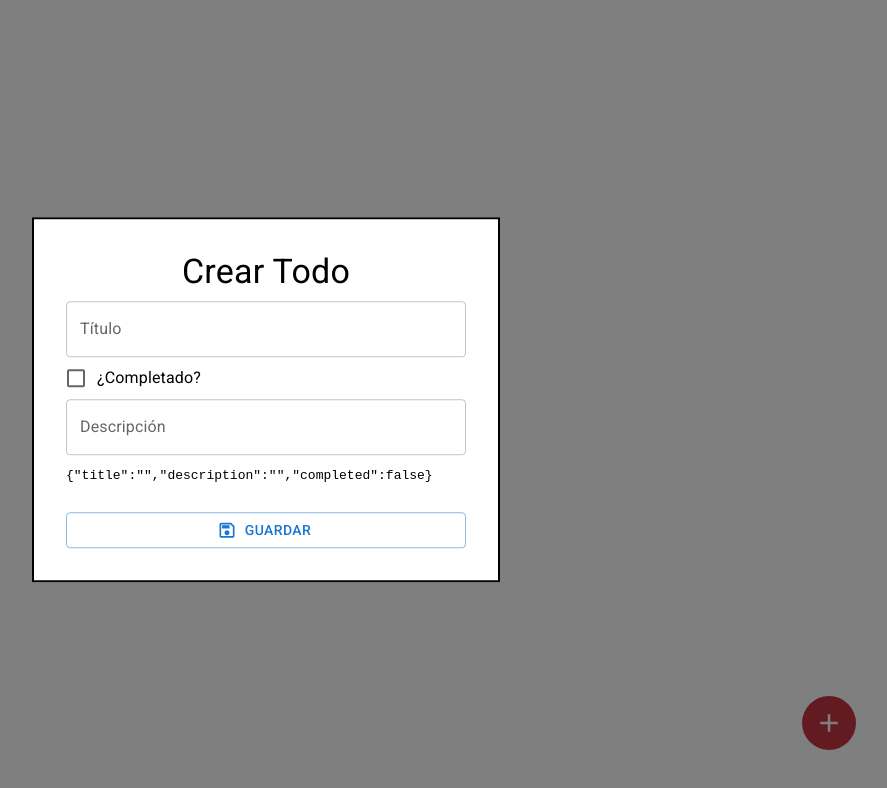
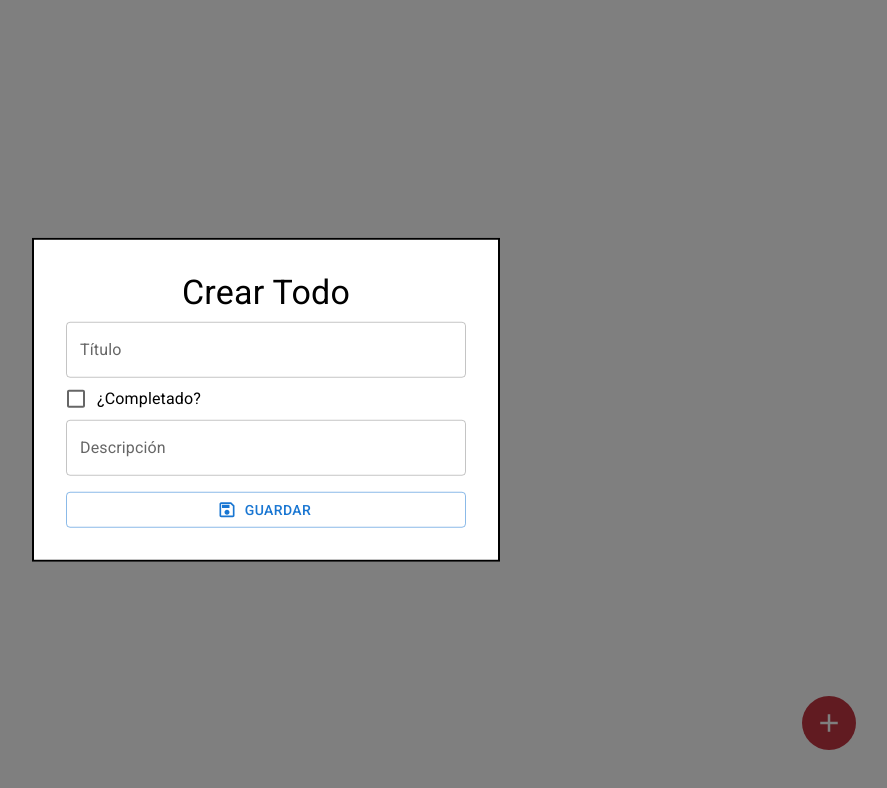
Before and after one commit to thezxdev/todosApp, a React (Vite) app: page / in a window 1280 px wide. Both pictures are taken after a click on the button 1203 px from the left and 723 px from the top of the page. Shown: the top 788 px of the page, without its empty margins (374-1261 px from the left). Built offline with nearby package versions, Linux system fonts and the light colour scheme.

Commit message:
Funcion de añadir realizada

```diff
--- a/src/TodoApp.tsx
+++ b/src/TodoApp.tsx
@@ -41,7 +41,7 @@ export const TodoApp = () => {
         width='80%'
       >
         {
-          todos.map(({ id }) => (
+          todos.map(( todo ) => (
             <Grid
               item
               sx={{
@@ -53,9 +53,10 @@ export const TodoApp = () => {
                   xl: '25%'
                 }
               }}
-              key={id}
+              key={ todo.id }
             >
               <TodoCard
+                { ...todo }
               />
             </Grid>
           ))
--- a/src/components/TodoCard.tsx
+++ b/src/components/TodoCard.tsx
@@ -15,11 +15,13 @@ import {
 import { useAppDispatch, useAppSelector } from '../store';
 import { openCloseModal } from '../store/slices/updateModalSlice';
 
-// interface Props {
-//   id: number;
-// }
+interface Props {
+  id: string;
+  title: string;
+  description: string;
+}
 
-export const TodoCard: FC = () => {
+export const TodoCard: FC<Props> = ({ description, id, title }) => {
 
   const { isModalOpen } = useAppSelector( state => state.modalUpdate );
   const { isLoading, message, todos, selectedTodo } = useAppSelector( state => state.todos );
@@ -35,7 +37,7 @@ export const TodoCard: FC = () => {
         sx={{
           textAlign: 'center'
         }}
-        title="skksksks"
+        title={ title }
         action={
           <IconButton aria-label="settings">
             <MoreVertOutlined />
@@ -44,9 +46,7 @@ export const TodoCard: FC = () => {
       />
       <CardContent>
         <Typography variant="body2">
-          Consequat eu anim reprehenderit cupidatat cupidatat magna.
-          Consequat eu anim reprehenderit cupidatat cupidatat magna.
-          Consequat eu anim reprehenderit cupidatat cupidatat magna.
+          { description }
         </Typography>
       </CardContent>
       <CardActions disableSpacing sx={{ display: 'flex', justifyContent: 'space-between' }}>
--- a/src/components/UpdateModal.tsx
+++ b/src/components/UpdateModal.tsx
@@ -1,9 +1,17 @@
+import { SubmitHandler, useForm } from 'react-hook-form';
+import { yupResolver } from '@hookform/resolvers/yup';
+import * as yup from 'yup';
+import { v4 as uuidv4 } from 'uuid';
+
 import { SaveOutlined } from '@mui/icons-material';
-import { Button, Checkbox, FormControlLabel, IconButton, Modal, TextField, Typography } from '@mui/material';
+import { Button, Checkbox, FormControlLabel, Modal, TextField, Typography } from '@mui/material';
 import { Box } from '@mui/system';
 import { useAppDispatch, useAppSelector } from '../store';
 import { openCloseModal } from '../store/slices/updateModalSlice';
-import { useForm } from '../hooks/useForm';
+
+import { setTodo } from '../store/slices/todosSlice';
+
+// import { useForm } from '../hooks/useForm';
 
 const style = {
   position: 'absolute' as 'absolute',
@@ -17,9 +25,15 @@ const style = {
   p: 4,
 };
 
+interface IFormInput {
+  title: string;
+  description: string;
+  completed: boolean;
+}
+
 export const UpdateModal = () => {
 
-  const { isModalOpen, message } = useAppSelector( state => state.modalUpdate );
+  const { isModalOpen, message: modalMessage } = useAppSelector( state => state.modalUpdate );
   const dispatch = useAppDispatch();
 
   const handleClose= () => {
@@ -28,36 +42,69 @@ export const UpdateModal = () => {
 
   }
 
+  const schema = yup.object({
+    title: yup.string().required(),
+    description: yup.string().required(),
+    completed: yup.boolean().notRequired()
+  })
+
   // Formulario
-  const { completed, description, title, onChange, state } = useForm({
-    title: '',
-    description: '',
-    completed: false,
+  const { register, handleSubmit, formState: { errors }, reset } = useForm<IFormInput>({
+    resolver: yupResolver( schema )
   });
 
+
+
+  const onSubmit: SubmitHandler<IFormInput> = ( data ) => {
+
+    if( modalMessage === 'Crear Todo' ) {
+      const todo = {
+        ...data,
+        id: uuidv4()
+      }
+      dispatch( setTodo(todo ) );
+      reset();
+      dispatch( openCloseModal('') );
+      return;
+    }
+
+    // if( modalMessage === 'Modificar Todo' ) {
+
+    //   dispatch();
+    //   reset();
+    //   return;
+    // }
+
+  }
+
+  // const handleSubmit = ( e: SyntheticEvent ) => {
+  //   e.preventDefault();
+  //   console.log( e );
+  // }
+
   return (
-
 
     <Modal
       open={ isModalOpen }
       onClose={ () => handleClose() }
     >
       <Box sx={ style }>
-        <Typography variant="h4" textAlign="center" sx={{ marginBottom: 1 }}>{ message }</Typography>
-        <form>
+        <Typography variant="h4" textAlign="center" sx={{ marginBottom: 1 }}>{ modalMessage }</Typography>
+        <form onSubmit={ handleSubmit( onSubmit ) }>
           <TextField
             fullWidth
             label="Título"
-            name="title"
-            onChange={ ({ target }) => onChange( target.value, 'title' ) }
+            { ...register('title')}
+            // onChange={ ({ target }) => onChange( target.value, 'title' ) }
           />
+          { errors.title && <Typography color="red">El título es requerido</Typography> }
 
           <FormControlLabel
             sx={{ width: '100%' }}
             label="¿Completado?"
             control={ <Checkbox
-              name="completed"
-              onChange={ ({ target }) => onChange( target.checked, 'completed' ) }
+              { ...register('completed') }
+              // onChange={ ({ target }) => onChange( target.checked, 'completed' ) }
             /> }
 
           />
@@ -65,13 +112,12 @@ export const UpdateModal = () => {
           <TextField
             fullWidth
             label="Descripción"
-            name="description"
-            onChange={ ({ target }) => onChange( target.value, 'description' )}
+            { ...register('description') }
+            // onChange={ ({ target }) => onChange( target.value, 'description' )}
           />
+          { errors.description && <Typography color="red">El título es requerido</Typography> }
 
-          <pre>{ JSON.stringify( state ) }</pre>
-
-          <Button variant="outlined" startIcon={ <SaveOutlined /> } fullWidth sx={{ marginTop: 2 }}>
+          <Button type="submit" variant="outlined" startIcon={ <SaveOutlined /> } fullWidth sx={{ marginTop: 2 }}>
             Guardar
           </Button>
 
--- a/src/store/slices/todosSlice/todosSlice.ts
+++ b/src/store/slices/todosSlice/todosSlice.ts
@@ -3,7 +3,7 @@ import type { PayloadAction } from '@reduxjs/toolkit';
 // import type { RootState } from '../../store';
 
 interface todosInterface {
-  id: number;
+  id: string;
   completed: boolean;
   description: string;
   title: string;
@@ -33,10 +33,13 @@ export const todosSlice = createSlice({
           : todo
       });
     },
-    deleteTodo: ( state, action: PayloadAction<number> ) => {
+    deleteTodo: ( state, action: PayloadAction<string> ) => {
       state.todos = state.todos.filter( todo => todo.id !== action.payload );
     },
     setTodo: ( state, action: PayloadAction<todosInterface> ) => {
+      const todo: todosInterface = {
+        ...action.payload
+      }
       state.todos.push( action.payload );
     },
     setTodos: ( state, action: PayloadAction<todosInterface[]> ) => {
```
Also changed, not shown: package.json (+6 -1 lines), 1 other file (tests, documents, lock files or other folders).
